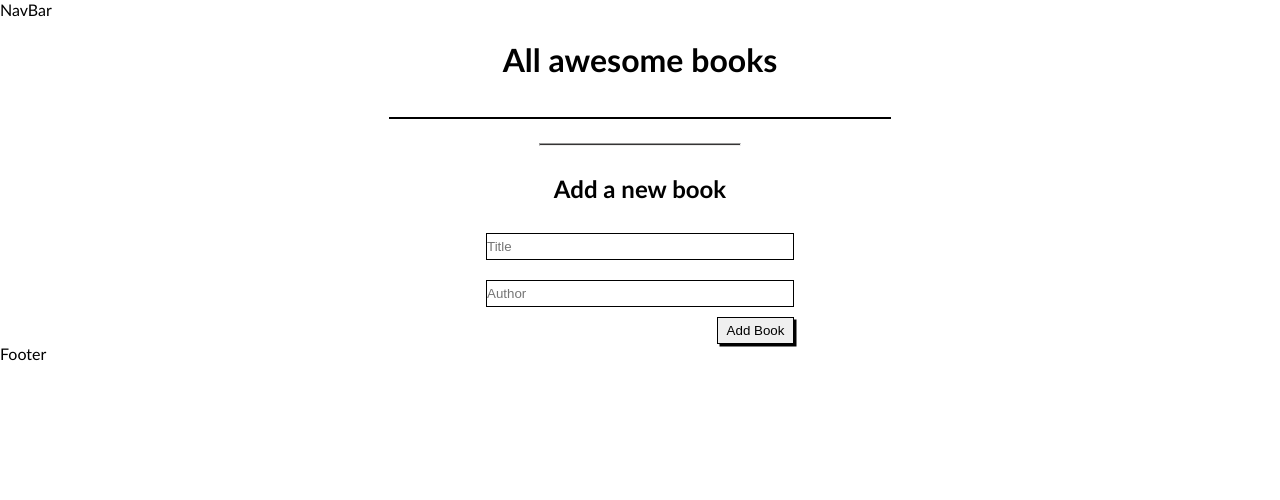
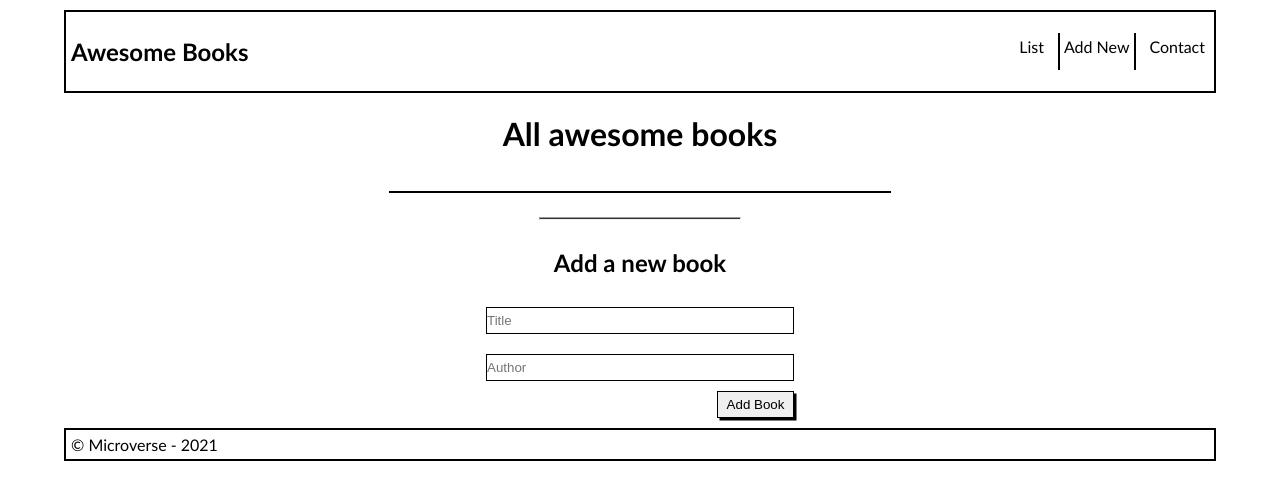
Before and after one commit to yigitm/books, a website: page index.html in a window 1280 px wide. Drawn offline with Linux system fonts and the light colour scheme.

Commit message:
Add nav-bar & footer style

```diff
--- a/index.html
+++ b/index.html
@@ -5,11 +5,30 @@
     <meta name="viewport" content="width=device-width, initial-scale=1.0" />
     <meta http-equiv="X-UA-Compatible" content="ie=edge" />
     <link rel="stylesheet" href="style.css" />
+    <link
+      rel="stylesheet"
+      href="https://cdnjs.cloudflare.com/ajax/libs/font-awesome/6.0.0-beta3/css/all.min.css"
+      integrity="sha512-Fo3rlrZj/k7ujTnHg4CGR2D7kSs0v4LLanw2qksYuRlEzO+tcaEPQogQ0KaoGN26/zrn20ImR1DfuLWnOo7aBA=="
+      crossorigin="anonymous"
+      referrerpolicy="no-referrer"
+    />
     <title>Document</title>
   </head>
   <body>
     <header>
-      <nav>NavBar</nav>
+      <nav>
+        <div class="mobile-nav">
+          <i class="fas fa-bars fa-3x"></i>
+        </div>
+        <div class="desktop-nav">
+          <h2>Awesome Books</h2>
+          <ul>
+            <li><a href="#list">List</a></li>
+            <li><a href="#add-new">Add New</a></li>
+            <li><a href="#contact">Contact</a></li>
+          </ul>
+        </div>
+      </nav>
       <h1>All awesome books</h1>
     </header>
     <main>
@@ -26,7 +45,7 @@
         </form>
       </section>
     </main>
-    <footer>Footer</footer>
+    <footer>&copy; Microverse - 2021</footer>
     <script src="js/mainclass.js"></script>
   </body>
 </html>
--- a/style.css
+++ b/style.css
@@ -6,21 +6,42 @@ body {
     'Lucida Sans', Arial, sans-serif;
 }
 
-ul {
+nav ul {
+  display: flex;
+  gap: 10px;
+  justify-content: space-between;
+}
+
+nav ul li:nth-child(2) {
+  border-right: 2px solid black;
+  border-left: 2px solid black;
+}
+
+nav ul li {
+  padding: 4px;
+  list-style-type: none;
+}
+
+nav ul a {
+  color: black;
+  text-decoration: none;
+}
+
+section ul {
   width: 90%;
   padding: 0;
   border: 1px solid black;
   max-width: 500px;
 }
 
-ul li {
+section ul li {
   display: flex;
   justify-content: space-between;
   padding: 5px;
   list-style-type: none;
 }
 
-ul li:nth-child(odd) {
+section ul li:nth-child(odd) {
   background-color: rgb(179, 173, 173);
 }
 
@@ -52,9 +73,9 @@ form {
 }
 
 form input {
-  margin:10px 0 10px 0;
+  margin: 10px 0 10px 0;
   padding: 5px 0 5px 0;
-  border:1px solid black;
+  border: 1px solid black;
 }
 
 form button {
@@ -64,3 +85,38 @@ form button {
   align-self: end;
   justify-content: center;
 }
+
+.desktop-nav {
+  display: none;
+}
+
+.mobile-nav {
+  display: flex;
+  padding: 30px;
+  justify-content: flex-end;
+}
+
+footer {
+  display: flex;
+  margin: 10px 5%;
+  padding: 5px;
+  justify-content: flex-start;
+  border: 2px solid black;
+}
+
+main {
+  heigth: 100vh;
+}
+
+@media (min-width: 768px) {
+  .mobile-nav {
+    display: none;
+  }
+  .desktop-nav {
+    display: flex;
+    justify-content: space-between;
+    margin: 10px 5%;
+    padding: 5px;
+    border: 2px solid black;
+  }
+}
```
